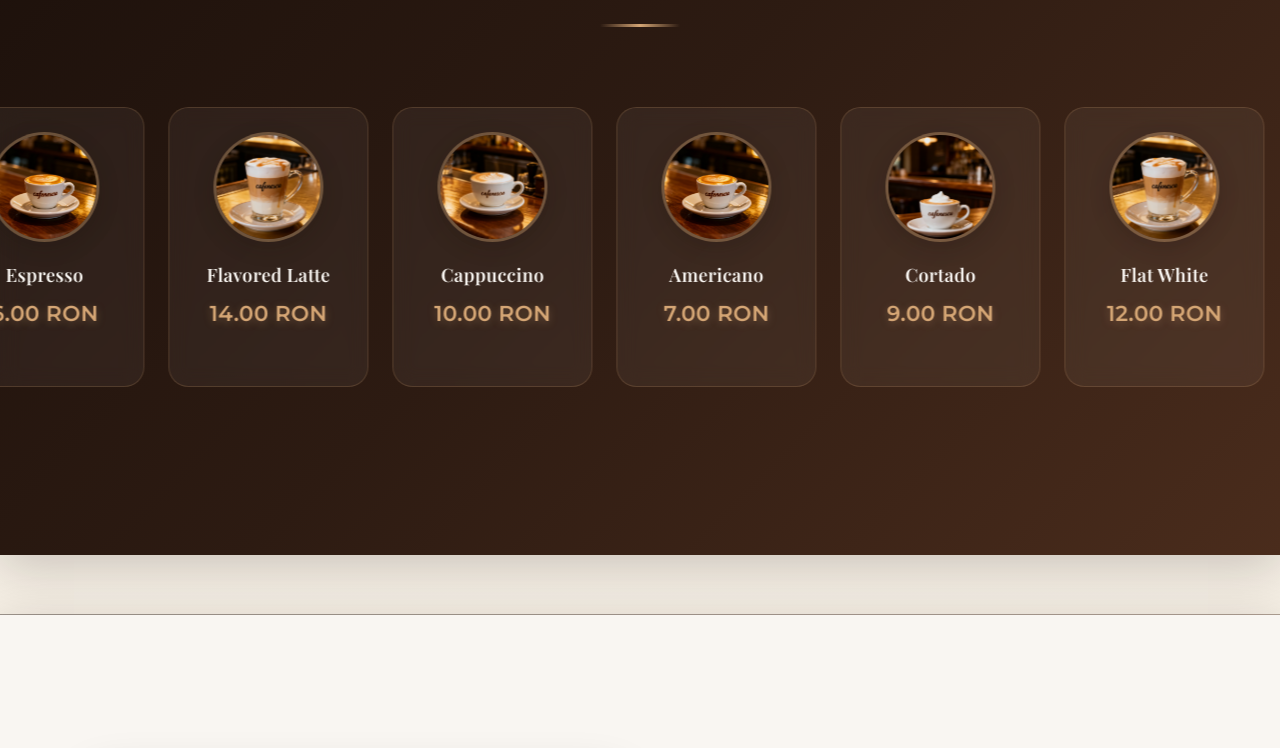
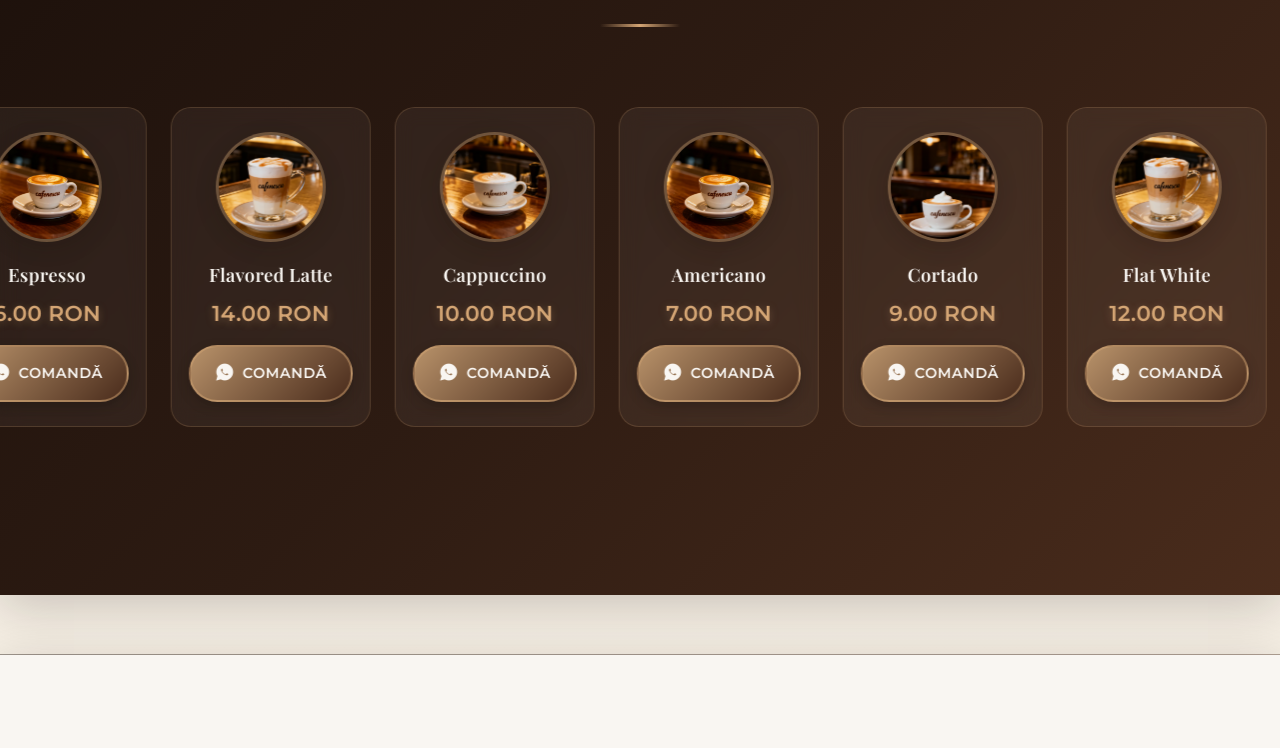
Before and after one commit to Eduard-Gavril/Cafenescu, a React (Vite) app: page / in a window 1280 px wide. Shown: the part 1577-2325 px from the top of the page. Built offline with nearby package versions, Linux system fonts and the light colour scheme; a web font is replaced by a local one.

Commit message:
Enhance Products component with improved interaction handling and dynamic greeting functionality

```diff
--- a/src/components/Products.jsx
+++ b/src/components/Products.jsx
@@ -8,6 +8,16 @@ function Products() {
   const [offset, setOffset] = useState(0);
   const [isMobile, setIsMobile] = useState(window.innerWidth < 1024);
   const [isPaused, setIsPaused] = useState(false);
+  const [isDragging, setIsDragging] = useState(false);
+  const [startX, setStartX] = useState(0);
+  const [scrollLeft, setScrollLeft] = useState(0);
+  const [userInteractionTimer, setUserInteractionTimer] = useState(null);
+
+  // Function to get greeting based on time
+  const getGreeting = () => {
+    const hour = new Date().getHours();
+    return hour < 17 || (hour === 17 && new Date().getMinutes() < 30) ? 'Bună ziua' : 'Bună seara';
+  };
 
   const products = [
     { id: 1, name: 'Espresso Macchiato', price: '8.00', image: espressoMacchiato },
@@ -42,7 +52,7 @@ function Products() {
     const speed = isMobile ? 0.8 : 0.8; // Pixel-based speed invece di percentuale
 
     const interval = setInterval(() => {
-      if (!isPaused) {
+      if (!isPaused && !isDragging) {
         setOffset((prevOffset) => {
           const newOffset = prevOffset + speed;
           // Calcola la larghezza di un set completo (assumendo 215.5px per card: 200px + 15.5px gap)
@@ -59,7 +69,51 @@ function Products() {
     }, 16); // ~60fps per animazione più fluida
 
     return () => clearInterval(interval);
-  }, [products.length, isMobile, isPaused]);
+  }, [products.length, isMobile, isPaused, isDragging]);
+
+  // Touch/Mouse handlers for mobile swipe
+  const handleInteractionStart = (e) => {
+    if (!isMobile) return;
+
+    setIsDragging(true);
+    const pageX = e.type.includes('mouse') ? e.pageX : e.touches[0].pageX;
+    setStartX(pageX);
+    setScrollLeft(offset);
+
+    // Clear any existing timer
+    if (userInteractionTimer) {
+      clearTimeout(userInteractionTimer);
+    }
+  };
+
+  const handleInteractionMove = (e) => {
+    if (!isDragging || !isMobile) return;
+
+    e.preventDefault();
+    const pageX = e.type.includes('mouse') ? e.pageX : e.touches[0].pageX;
+    const walk = (startX - pageX) * 2; // Multiply by 2 for faster scroll
+    setOffset(scrollLeft + walk);
+  };
+
+  const handleInteractionEnd = () => {
+    if (!isMobile) return;
+
+    setIsDragging(false);
+
+    // Resume auto-scroll after 0.75 seconds of inactivity
+    const timer = setTimeout(() => {
+      setIsPaused(false);
+    }, 0);
+
+    setUserInteractionTimer(timer);
+  };
+
+  // Pause on touch/interaction
+  const handleTouchStart = () => {
+    if (isMobile) {
+      setIsPaused(true);
+    }
+  };
 
   return (
     <section className="products" id="products">
@@ -69,17 +123,32 @@ function Products() {
             Produsele noastre
           </h2>
 
-          <div className="products__carousel" style={{
-            position: 'relative',
-            overflow: 'hidden',
-            padding: '2rem 3rem'
-          }}>
+          <div
+            className="products__carousel"
+            style={{
+              position: 'relative',
+              overflow: 'hidden',
+              padding: '2rem 3rem',
+              cursor: isMobile ? (isDragging ? 'grabbing' : 'grab') : 'default'
+            }}
+            onMouseDown={handleInteractionStart}
+            onMouseMove={handleInteractionMove}
+            onMouseUp={handleInteractionEnd}
+            onMouseLeave={handleInteractionEnd}
+            onTouchStart={(e) => {
+              handleTouchStart();
+              handleInteractionStart(e);
+            }}
+            onTouchMove={handleInteractionMove}
+            onTouchEnd={handleInteractionEnd}
+          >
             <div style={{
               display: 'flex',
               gap: '1.5rem',
               transform: `translateX(-${offset}px)`,
-              transition: 'none',
-              willChange: 'transform'
+              transition: isDragging ? 'none' : 'transform 0.1s ease-out',
+              willChange: 'transform',
+              userSelect: 'none'
             }}>
             {infiniteProducts.map((product, index) => (
               <article
@@ -154,8 +223,46 @@ function Products() {
                   fontSize: '1.35rem',
                   fontWeight: '700',
                   color: 'var(--accent)',
-                  textShadow: '0 2px 8px rgba(212, 165, 116, 0.3)'
+                  textShadow: '0 2px 8px rgba(212, 165, 116, 0.3)',
+                  marginBottom: '1rem'
                 }}>{product.price} RON</span>
+                <a
+                  href={`https://wa.me/+40743881148?text=${encodeURIComponent(`${getGreeting()}, pot comanda un ${product.name}? Voi fi acolo în curând.`)}`}
+                  target="_blank"
+                  rel="noopener noreferrer"
+                  onClick={(e) => e.stopPropagation()}
+                  style={{
+                    display: 'inline-flex',
+                    alignItems: 'center',
+                    gap: '0.5rem',
+                    padding: '0.75rem 1.5rem',
+                    background: 'linear-gradient(135deg, var(--caramel) 0%, var(--warm-brown) 100%)',
+                    color: 'var(--milk-foam)',
+                    fontFamily: "'Montserrat', sans-serif",
+                    fontSize: '0.9rem',
+                    fontWeight: '600',
+                    textTransform: 'uppercase',
+                    borderRadius: '50px',
+                    border: '2px solid rgba(212, 165, 116, 0.5)',
+                    textDecoration: 'none',
+                    transition: 'all 0.3s ease',
+                    boxShadow: '0 4px 12px rgba(0, 0, 0, 0.2)',
+                    letterSpacing: '0.5px'
+                  }}
+                  onMouseEnter={(e) => {
+                    e.currentTarget.style.background = 'linear-gradient(135deg, var(--gold-accent) 0%, var(--caramel) 100%)';
+                    e.currentTarget.style.transform = 'translateY(-2px)';
+                    e.currentTarget.style.boxShadow = '0 6px 16px rgba(212, 165, 116, 0.4)';
+                  }}
+                  onMouseLeave={(e) => {
+                    e.currentTarget.style.background = 'linear-gradient(135deg, var(--caramel) 0%, var(--warm-brown) 100%)';
+                    e.currentTarget.style.transform = 'translateY(0)';
+                    e.currentTarget.style.boxShadow = '0 4px 12px rgba(0, 0, 0, 0.2)';
+                  }}
+                >
+                  <i className="ri-whatsapp-fill" style={{ fontSize: '1.2rem' }}></i>
+                  Comandă
+                </a>
               </article>
             ))}
             </div>
```
